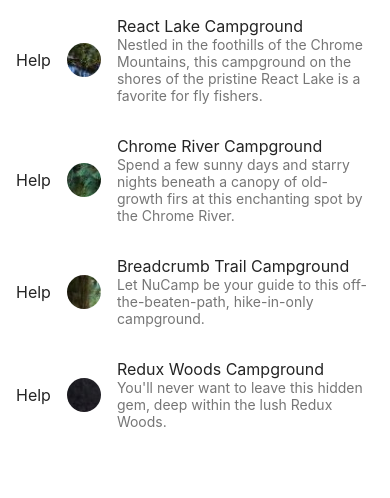
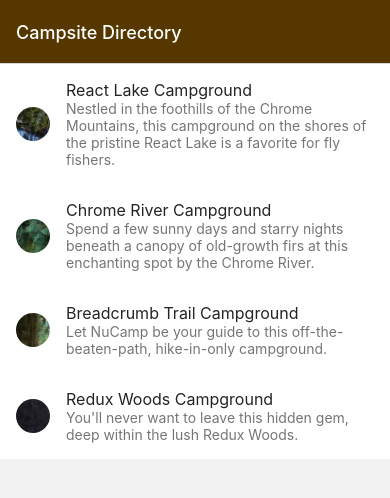
Before and after one commit to NewImprovedKatya/react-native-nucampsite, a React Native app: screen / in a window 390 px wide. Shown: the top 498 px of the page. Built offline with nearby package versions, Linux system fonts and the light colour scheme.

Commit message:
Navigation Part 1

```diff
--- a/App.js
+++ b/App.js
@@ -1,5 +1,11 @@
 import Main from './screens/MainComponent';
+import { NavigationContainer } from '@react-navigation/native';
+
 
 export default function App() {
-    return <Main />;
+    return (
+    <NavigationContainer>
+        <Main />
+    </NavigationContainer>
+);
 }
--- a/screens/CampsiteInfoScreen.js
+++ b/screens/CampsiteInfoScreen.js
@@ -1,7 +1,8 @@
 import RenderCampsite from "../features/campsites/RenderCampsite";
 
-const CampsiteInfoScreen = (props) => {
-    return <RenderCampsite campsite={props.campsite} />;
+const CampsiteInfoScreen = ({route}) => {
+    const { campsite} = route.params
+    return <RenderCampsite campsite={campsite} />;
 };
 
 export default CampsiteInfoScreen;
--- a/screens/DirectoryScreen.js
+++ b/screens/DirectoryScreen.js
@@ -1,17 +1,20 @@
 import { FlatList } from "react-native";
 import { Avatar, ListItem } from "react-native-elements";
+import { useState } from "react";
+import { CAMPSITES } from "../shared/campsites";
 
-const DirectoryScreen = (props) => {
-    const renderDirectoryItem = ({item: campsite}) => {
+const DirectoryScreen = ({ navigation }) => {
+  const [campsites, setCampsites] = useState(CAMPSITES);
+
+  const renderDirectoryItem = ({ item: campsite }) => {
     return (
-    <ListItem onPress={() => props.onPress(campsite.id)}>
-        <ListItem.Title>Help</ListItem.Title>
+      <ListItem
+        onPress={() => navigation.navigate("CampsiteInfo", { campsite })}
+      >
         <Avatar source={campsite.image} rounded />
         <ListItem.Content>
           <ListItem.Title>{campsite.name}</ListItem.Title>
-            <ListItem.Subtitle>
-                {campsite.description}
-            </ListItem.Subtitle>
+          <ListItem.Subtitle>{campsite.description}</ListItem.Subtitle>
         </ListItem.Content>
       </ListItem>
     );
@@ -19,7 +22,7 @@
 
   return (
     <FlatList
-            data={props.campsites}
+      data={campsites}
       renderItem={renderDirectoryItem}
       keyExtractor={(item) => item.id.toString()}
     />
--- a/screens/MainComponent.js
+++ b/screens/MainComponent.js
@@ -1,24 +1,40 @@
-import { useState } from "react";
-import { CAMPSITES } from "../shared/campsites";
 import DirectoryScreen from "./DirectoryScreen";
-import { View } from "react-native";
+import { View, Platform } from "react-native";
 import CampsiteInfoScreen from "./CampsiteInfoScreen";
+import Constants from "expo-constants";
+import { createStackNavigator } from "@react-navigation/stack";
+
+const DirectoryNavigator = () => {
+  const Stack = createStackNavigator();
+  return (
+    <Stack.Navigator
+      initialRouteName="Directory"
+      screenOptions={{
+        headerStyle: { backgroundColor: "#563700" },
+        headerTintColor: "#fff",
+      }}
+    >
+      <Stack.Screen
+        name='Directory'
+        component={DirectoryScreen}
+        options={{title: 'Campsite Directory'}}
+      />
+      <Stack.Screen
+        name='CampsiteInfo'
+        component={CampsiteInfoScreen}
+        options={({route})=> ({
+          title: route.params.campsite.name
+        })}
+      />
+    </Stack.Navigator>
+  );
+};
 
 const Main = () => {
-  const [campsites, setCampsites] = useState(CAMPSITES);
-  const [selectedCampsiteId, setSelectedCampsiteId] = useState();
 
   return (
-    <View style={{ flex: 1 }}>
-      <DirectoryScreen
-        campsites={campsites}
-        onPress={(campsiteId) => setSelectedCampsiteId(campsiteId)}
-      />
-      <CampsiteInfoScreen
-        campsite={
-          campsites.filter((campsite) => campsite.id === selectedCampsiteId)[0]
-        }
-      />
+    <View style={{ flex: 1, paddingTop: Platform.OS === 'ios' ? 0 : Constants.StatusBarHeight }}>
+      <DirectoryNavigator />
     </View>
   );
 };
```
Lines whose indentation alone changed are shown as unchanged.
